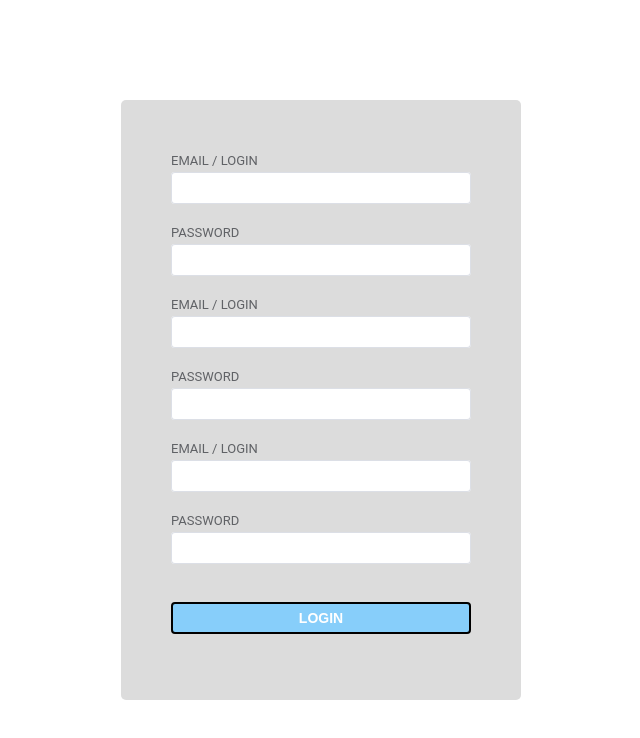
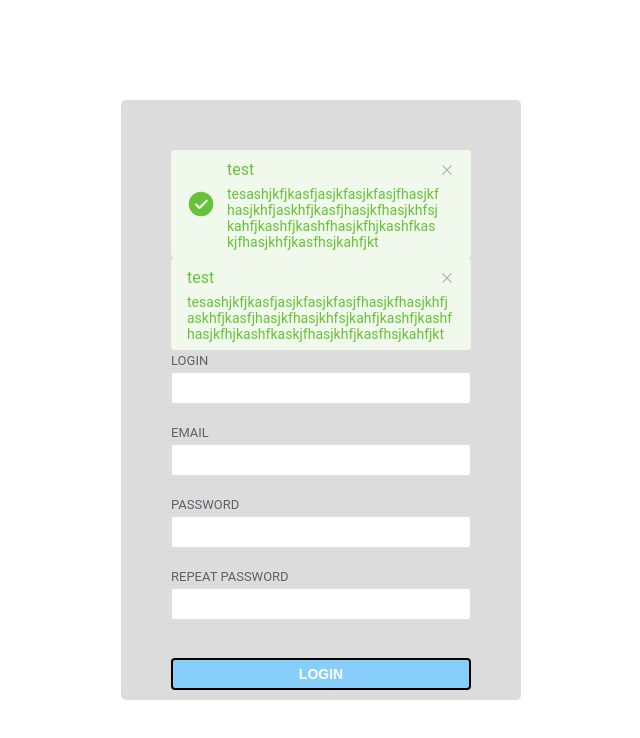
Before and after one commit to bciupka/vocabulary-improvement-app, a Vue app in the folder frontend/: page /login in a window 1280 px wide. Shown: the top 738 px of the page, without its empty margins (319-959 px from the left). Built offline with nearby package versions, Linux system fonts and the light colour scheme.

Commit message:
Alert component 1.0.1

```diff
--- a/frontend/src/components/PageRegister.vue
+++ b/frontend/src/components/PageRegister.vue
@@ -1,34 +1,30 @@
 <template>
     <section class="PageLogin">
         <VocForm class="PageLogin__loginBox" label-position="top">
-            <VocFormItem label="email / login" >
+            <VocAlert class="VocAlert" message="tesashjkfjkasfjasjkfasjkfasjfhasjkfhasjkhfjaskhfjkasfjhasjkfhasjkhfsjkahfjkashfjkashfhasjkfhjkashfkaskjfhasjkhfjkasfhsjkahfjkt" :closable="true" type="success" title="test"/>
+            <VocAlert message="tesashjkfjkasfjasjkfasjkfasjfhasjkfhasjkhfjaskhfjkasfjhasjkfhasjkhfsjkahfjkashfjkashfhasjkfhjkashfkaskjfhasjkhfjkasfhsjkahfjkt" :closable="true" type="success" title="test" :show-icon="false"/>
+
+            <VocFormItem label="login" >
                 <VocInput v-model="formRegisterAccessibility.login"></VocInput>
             </VocFormItem>
-            <VocFormItem label="password" >
+            <VocFormItem label="email" >
                 <VocInput v-model="formRegisterAccessibility.email"></VocInput>
             </VocFormItem>
-            <VocFormItem label="email / login" >
-                <VocInput v-model="formRegisterAccessibility.name"></VocInput>
-            </VocFormItem>
             <VocFormItem label="password" >
-                <VocInput v-model="formRegisterAccessibility.surname"></VocInput>
-            </VocFormItem>
-            <VocFormItem label="email / login" >
                 <VocInput v-model="formRegisterAccessibility.password"></VocInput>
             </VocFormItem>
-            <VocFormItem label="password" >
+            <VocFormItem label="repeat password" >
                 <VocInput v-model="formRegisterAccessibility.repeatedPassword"></VocInput>
             </VocFormItem>
-
             <VocFormItem>
-                <VocButton type="primary" class="PageLogin__loginButton" @click="loginEmail">Login</VocButton>
+                <VocButton type="primary" class="PageLogin__loginButton" @click="register">Login</VocButton>
             </VocFormItem>
         </VocForm>
     </section>
 </template>
 
 <script lang="ts" setup>
-import { VocForm, VocFormItem, VocInput } from "@/core/element-plus/index";
+import { VocForm, VocFormItem, VocInput, VocAlert } from "@/core/element-plus/index";
 import { reactive, ref} from "vue";
 import VocButton from "@/core/element-plus/VocButton.vue";
 import {usePageLoginStore} from "@/components/page-login-store";
@@ -39,13 +35,21 @@ const loginEmail = () => {
   //  store.login(formRegisterAccessibility.loginEmail, formRegisterAccessibility.password);
 }
 
+const register = () => {
+    if(formRegisterAccessibility.password === formRegisterAccessibility.repeatedPassword) {
+        const registerForm: RegisterForm = {
+            email: formRegisterAccessibility.email,
+            login: formRegisterAccessibility.login,
+            password: formRegisterAccessibility.password,
+        }
+        store.register(registerForm);
+    }
+}
 const formRegisterAccessibility = reactive({
     email: '',
     login:'',
     password: '',
     repeatedPassword:'',
-    name:'',
-    surname:''
 })
 </script>
 
--- a/frontend/src/components/page-login-store.ts
+++ b/frontend/src/components/page-login-store.ts
@@ -13,7 +13,16 @@ export const usePageLoginStore = defineStore('login', () => {
             })*/
     }
 
+    const register = (registerForm: RegisterForm) => {
+      console.log(registerForm)
+        /*axios.post("enpoint", { registerForm })
+           .then((response) => {
+               console.log(response);
+           })*/
+    }
+
     return {
-        login
+        login,
+        register
     }
 })
--- /dev/null
+++ b/frontend/src/components/register-form.ts
@@ -0,0 +1,5 @@
+interface RegisterForm {
+    email: string,
+    login: string,
+    password: string,
+}
--- /dev/null
+++ b/frontend/src/core/css/element-plus/VocAlert.scss
@@ -0,0 +1,49 @@
+.el-alert {
+
+  &:not(.VocAlert) {
+   .el-alert__content {
+     inline-size: 100%;
+     overflow-wrap: break-word;
+   }
+  }
+  &__content {
+    inline-size: 80%;
+    overflow-wrap: break-word;
+  }
+
+  &--info {
+    &.is-light {
+      @include font--copy1;
+      color: $color-primary-1;
+      .el-alert__description {
+        color: $color-primary-1;
+      }
+
+    }
+  }
+ &--error {
+   &.is-light {
+     @include font--copy1;
+     color: $color-error-1;
+
+   }
+ }
+
+  &--succes {
+
+    &.is-light {
+      @include font--copy1;
+      color: $succesMain;
+
+    }
+  }
+
+  &--warning {
+    &.is-light {
+      @include font--copy1;
+      color: $color-warning-1;
+
+    }
+  }
+
+}
--- a/frontend/src/core/css/element-plus/import.scss
+++ b/frontend/src/core/css/element-plus/import.scss
@@ -2,3 +2,4 @@
 @import 'VocForm';
 @import 'VocFormItem';
 @import 'VocInput';
+@import 'VocAlert';
--- a/frontend/src/core/css/global/topography.scss
+++ b/frontend/src/core/css/global/topography.scss
@@ -1,5 +1,5 @@
 @mixin font--copy1() {
-  font-size: 13px;
+  font-size: 13px !important;
   font-weight: 500;
   line-height: 1.25;
   font-family: 'Open Sans', sans-serif;
--- /dev/null
+++ b/frontend/src/core/element-plus/VocAlert.vue
@@ -0,0 +1,35 @@
+<template>
+    <ElAlert  :type="type!" :show-icon="showIcon!" :closable="closable!" :title="titleMessage" :description="message">
+        <slot />
+    </ElAlert>
+</template>
+
+<script lang="ts" setup>
+import { ElAlert } from 'element-plus'
+import {computed, PropType} from "vue";
+
+
+type TypeAlert = "success" | "warning" | "error" | "info";
+
+const props = defineProps({
+    message: { type: String, required: true },
+    showIcon: { type: Boolean, default: true},
+    closable: { type: Boolean, default: false },
+    title: String,
+    type: { type: String as PropType<TypeAlert>, default: "error" }
+})
+
+const titleMessage = computed( () => {
+    if(props.title) {
+        return props.title
+    } else {
+        return `${props.type} alert`;
+    }
+})
+</script>
+
+<style scoped>
+.VocAlert {
+
+}
+</style>
--- a/frontend/src/core/element-plus/index.ts
+++ b/frontend/src/core/element-plus/index.ts
@@ -4,7 +4,8 @@ export {
   ElCol as VocCol,
   ElRow as VocRow,
   ElInput as VocInput,
-  ElUpload as VocUpload
+  ElUpload as VocUpload,
 } from 'element-plus'
 
 export { default as VocButton } from './VocButton.vue'
+export { default as VocAlert } from  './VocAlert.vue';
```
